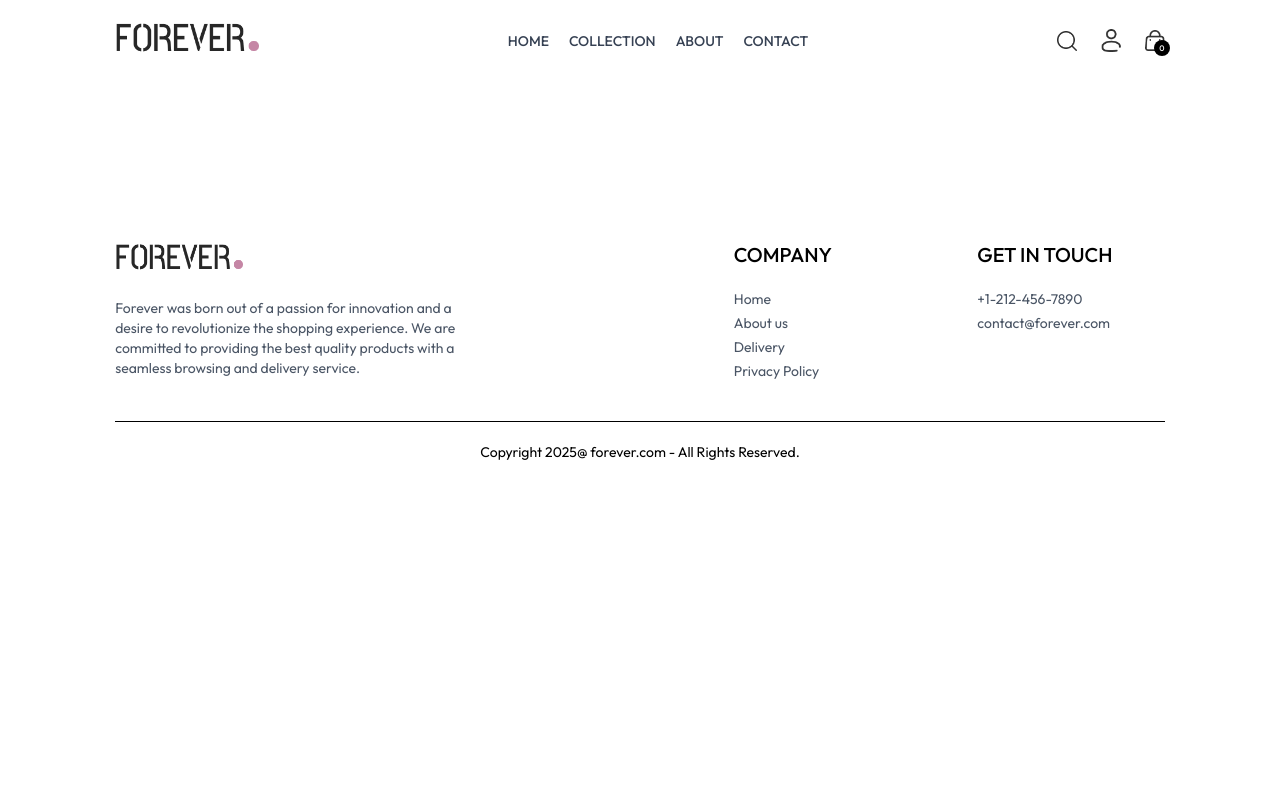
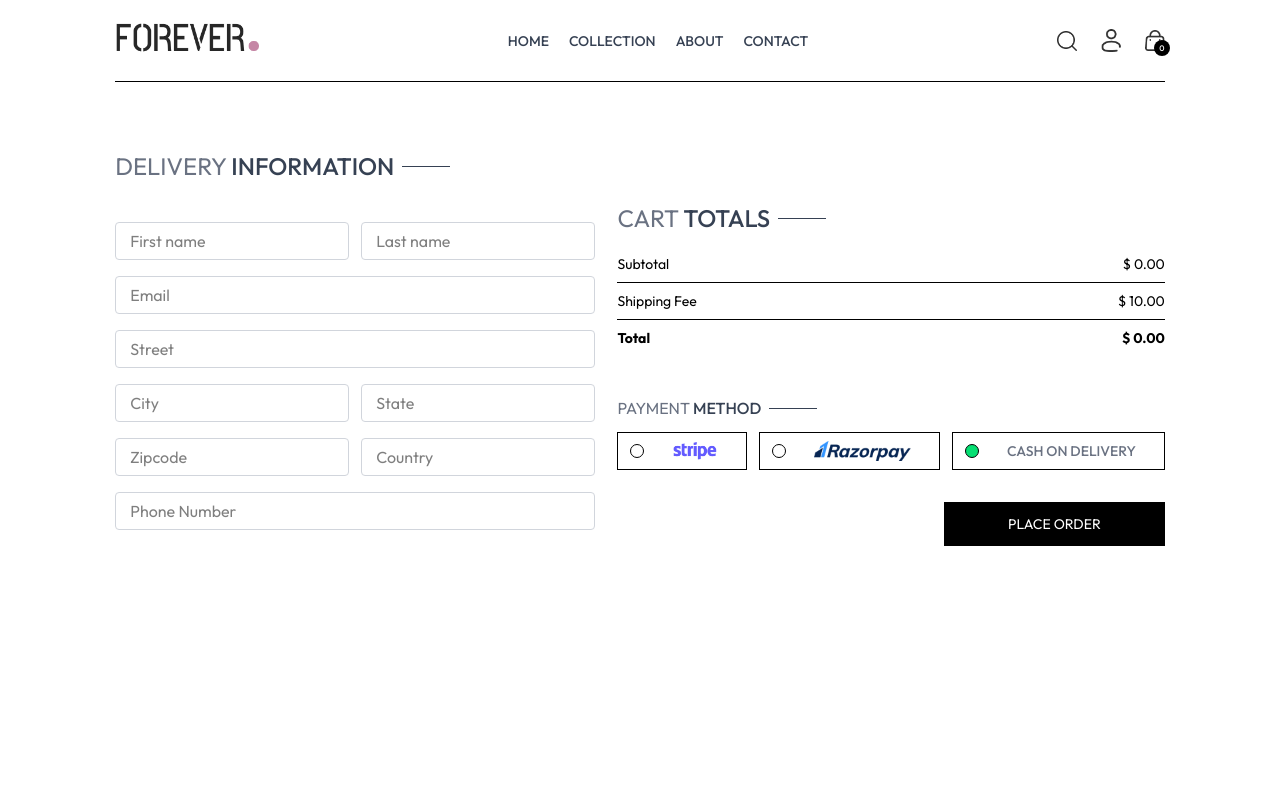
Before and after one commit to NaveenRay1/FOREVER, a React app in the folder frontend/: page /place-order in a window 1280 px wide. Shown: the top 800 px of the page. Built offline with nearby package versions, Linux system fonts and the light colour scheme; the HTML template or start-up script is replaced by a standard one.

Commit message:
completed Place Order ui & functions

```diff
--- a/frontend/src/context/ShopContext.jsx
+++ b/frontend/src/context/ShopContext.jsx
@@ -1,6 +1,7 @@
 import { createContext, useEffect, useState } from "react";
 import { products } from "../assets/assets";
 import { toast } from "react-toastify";
+import { useNavigate } from "react-router-dom";
 
 export const ShopContext = createContext(null);
 
@@ -11,6 +12,10 @@ const ShopContextProvider = ({ children }) => {
   const [search ,setSearch] = useState('');
   const [showSearch , setShowSearch] = useState(false);
   const [cartItems , setCartItems] = useState({});
+
+  const navigate = useNavigate();
+
+
   const addToCart = async (itemId, size)=>{
     if(!size){
       toast.error('Select Product Size');
@@ -80,6 +85,7 @@ const ShopContextProvider = ({ children }) => {
     cartItems,addToCart, getCartCount,
     updateQuantity,
     getCartAmount,
+    navigate,
   };
 
   return (
--- a/frontend/src/pages/Cart.jsx
+++ b/frontend/src/pages/Cart.jsx
@@ -5,7 +5,7 @@ import { assets } from '../assets/assets';
 import CartTotal from '../components/CartTotal';
 
 const Cart = () => {
-  const {products, currency , cartItems , updateQuantity} = useContext(ShopContext);
+  const {products, currency , cartItems , updateQuantity , navigate} = useContext(ShopContext);
   const [cartData , setCartData] = useState([]);
   useEffect(()=>{
     const tempData =[];
@@ -55,7 +55,7 @@ const Cart = () => {
           <div className='w-full sm:w-[450px]'>
           <CartTotal/>
           <div className='w-full text-end'>
-            <button className='bg-black text-white my-8 px-8 py-3'>PROCEED TO CHECKOUT</button>
+            <button onClick={()=> navigate('/place-order')} className='bg-black text-white my-8 px-8 py-3'>PROCEED TO CHECKOUT</button>
           </div>
           </div>
         </div>
--- a/frontend/src/pages/PlaceOrder.jsx
+++ b/frontend/src/pages/PlaceOrder.jsx
@@ -1,9 +1,70 @@
-import React from 'react'
+import React, { useContext, useState } from 'react'
+import Title from '../components/Title'
+import CartTotal from '../components/CartTotal'
+import { assets } from '../assets/assets'
+import { ShopContext } from '../context/ShopContext'
 
 const Placeorder = () => {
+  const [method , setMethod] = useState('cod');
+  const {navigate} = useContext(ShopContext);
   return (
-    <div>
+    <div className=' flex flex-col sm:flex-row justify-between gap-4 pt-5 sm:pt-14 min-h-[80vh] border-t'>
+        {/* -------------LEFT SIDE------------- */}
+        <div className='flex flex-col gap-4 w-full sm:max-w-[480px]'>
 
+          <div className='text-xl sm:text-2xl my-3'>
+            <Title text1={'DELIVERY'} text2={'INFORMATION'}/>
+          </div>
+          <div className='flex gap-3'>
+        <input className='border border-gray-300 rounded py-1.5 px-3.5 w-full' type='text' placeholder='First name'></input>
+        <input className='border border-gray-300 rounded py-1.5 px-3.5 w-full' type='text' placeholder='Last name'></input>
+
+          </div>
+                  <input className='border border-gray-300 rounded py-1.5 px-3.5 w-full' type='email' placeholder='Email'></input>
+                  <input className='border border-gray-300 rounded py-1.5 px-3.5 w-full' type='text' placeholder='Street'></input>
+     <div className='flex gap-3'>
+        <input className='border border-gray-300 rounded py-1.5 px-3.5 w-full' type='text' placeholder='City'></input>
+        <input className='border border-gray-300 rounded py-1.5 px-3.5 w-full' type='text' placeholder='State'></input>
+
+          </div>
+     <div className='flex gap-3'>
+        <input className='border border-gray-300 rounded py-1.5 px-3.5 w-full' type='number' placeholder='Zipcode'></input>
+        <input className='border border-gray-300 rounded py-1.5 px-3.5 w-full' type='text' placeholder='Country'></input>
+
+          </div>
+        <input className='border border-gray-300 rounded py-1.5 px-3.5 w-full' type='number' placeholder='Phone Number'></input>
+
+        </div>
+
+
+        {/* --------------------------------Right Side--------------------- */}
+        <div className='mt-8'>
+        <div className='mt-8 min-w-80'>
+          <CartTotal/>
+        </div>
+        <div className='mt-12'>
+          <Title text1={'PAYMENT'} text2={'METHOD'}/>
+          {/* ----------------------PAYMENT METHODS SELECTION --------------- */}
+          <div className='flex gap-3 flex-col lg:flex-row'>
+            <div onClick={()=>setMethod('stripe')} className='flex items-center gap-3 border p-2 px-3 cursor-pointer'>
+              <p className={`min-w-3.5 h-3.5 border rounded-full ${method==='stripe' ? 'bg-green-400' : ''}`}> </p>
+              <img className='h-5 mx-4' src={assets.stripe_logo}></img>
+            </div>
+            <div onClick={()=>setMethod('razorpay')} className='flex items-center gap-3 border p-2 px-3 cursor-pointer'>
+             <p className={`min-w-3.5 h-3.5 border rounded-full ${method==='razorpay' ? 'bg-green-400' : ''}`}> </p>
+              <img className='h-5 mx-4' src={assets.razorpay_logo}></img>
+
+            </div>
+            <div onClick={()=>setMethod('cod')} className='flex items-center gap-3 border p-2 px-3 cursor-pointer'>
+            <p className={`min-w-3.5 h-3.5 border rounded-full ${method==='cod' ? 'bg-green-400' : ''}`}></p>
+              <p className='text-gray-500 text-sm font-medium mx-4'>CASH ON DELIVERY</p>
+            </div>
+          </div>
+          <div className='w-full text-end mt-8'>
+            <button onClick={()=>navigate('/orders')} className='bg-black text-white px-16 py-3 text-sm cursor-pointer' >PLACE ORDER</button>
+          </div>
+        </div>
+        </div>
     </div>
   )
 }
```
